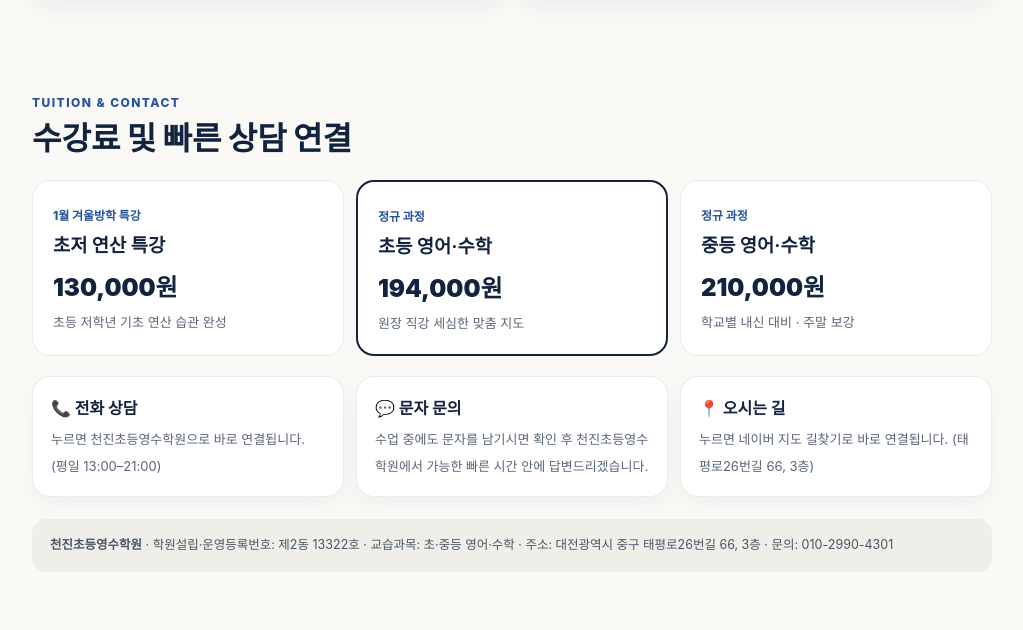
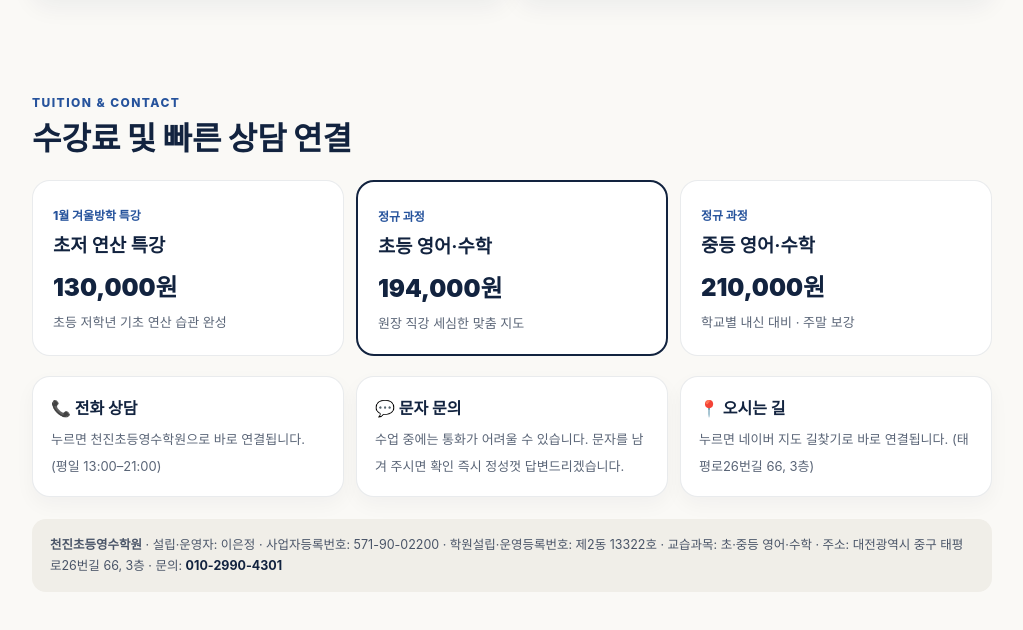
Before and after one commit to chriatmaspig-blip/eunjeong-tools, a plain HTML site: page cheonjin/index.html in a window 1280 px wide. Shown: the part 2696-3326 px from the top of the page, without its empty margins (128-1151 px from the left). Drawn offline with Linux system fonts and the light colour scheme; a web font is replaced by a local one.

Commit message:
천진 홈페이지: 문자 문의 안내 문구 및 푸터 사업자 정보 추가

```diff
--- a/cheonjin/index.html
+++ b/cheonjin/index.html
@@ -332,7 +332,7 @@
       </a>
       <a href="sms:01029904301?body=%EC%95%88%EB%85%95%ED%95%98%EC%84%B8%EC%9A%94%2C%20%ED%95%99%EC%9B%90%20%EC%83%81%EB%8B%B4(%ED%95%99%EB%85%84%2F%EA%B3%BC%EB%AA%A9)%20%EB%AC%B8%EC%9D%98%EB%93%9C%EB%A6%BD%EB%8B%88%EB%8B%A4." class="contact-btn">
         <strong>💬 문자 문의</strong>
-        <span>수업 중에도 문자를 남기시면 확인 후 천진초등영수학원에서 가능한 빠른 시간 안에 답변드리겠습니다.</span>
+        <span>수업 중에는 통화가 어려울 수 있습니다. 문자를 남겨 주시면 확인 즉시 정성껏 답변드리겠습니다.</span>
       </a>
       <a href="https://map.naver.com/p/entry/place/1159634736" target="_blank" rel="noopener" class="contact-btn">
         <strong>📍 오시는 길</strong>
@@ -341,7 +341,7 @@
     </div>
 
     <div class="legal-box">
-      <strong>천진초등영수학원</strong> · 학원설립·운영등록번호: 제2동 13322호 · 교습과목: 초·중등 영어·수학 · 주소: 대전광역시 중구 태평로26번길 66, 3층 · 문의: 010-2990-4301
+      <strong>천진초등영수학원</strong> · 설립·운영자: 이은정 · 사업자등록번호: 571-90-02200 · 학원설립·운영등록번호: 제2동 13322호 · 교습과목: 초·중등 영어·수학 · 주소: 대전광역시 중구 태평로26번길 66, 3층 · 문의: <a href="tel:01029904301" style="color:var(--navy);font-weight:700;text-decoration:none;">010-2990-4301</a>
     </div>
   </section>
 
```
